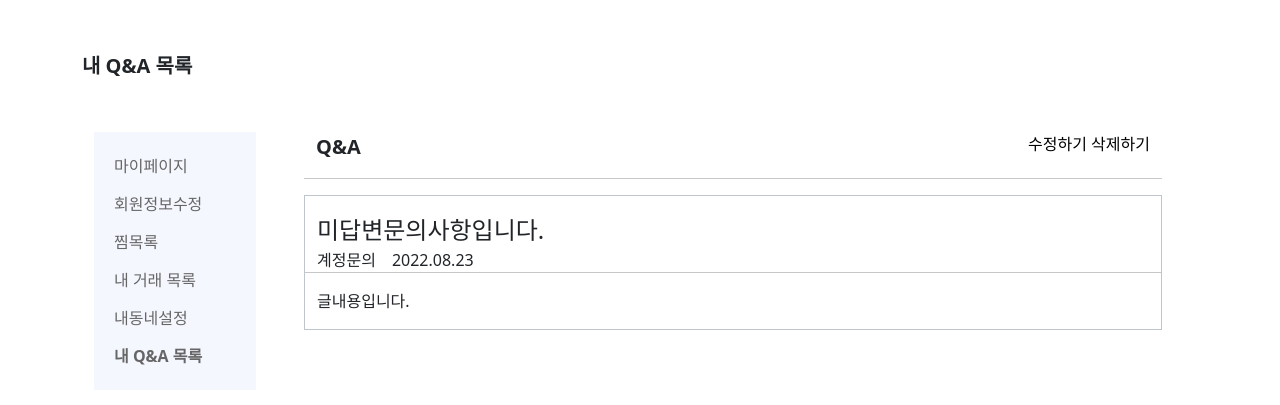
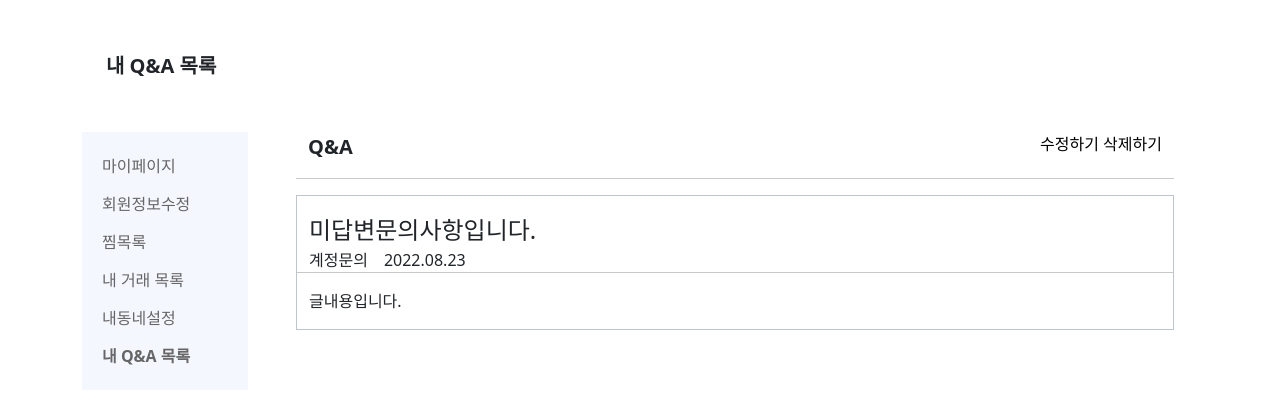
Before and after one commit to mango7431/children, a Java web app: template finalProject/src/main/webapp/WEB-INF/views/qna/qSelectOne.jsp in a window 1280 px wide. Shown: the part 73-478 px from the top of the page. Run offline with Tomcat 11, a stand-in JSP engine, Linux system fonts and the light colour scheme; the template is opened without the code that fills it, so the values that code supplies are empty.

Commit message:
Design: 마이페이지 - 서브메뉴 수정
- 여백 및 마진 수정

```diff
--- a/finalProject/src/main/webapp/WEB-INF/views/qna/qSelectAll.jsp
+++ b/finalProject/src/main/webapp/WEB-INF/views/qna/qSelectAll.jsp
@@ -124,10 +124,9 @@
 
 	<div class="container">
 		<div class="breadcrumb fs-5 fw-bold px-4">내 Q&A 목록</div>
- 		<div class="container my-3">
-	 		<div class="row">
+	 		<div class="row my-3">
 	     	<div class="col-md-3 col-lg-2">
-			    <ul class="mypage-floating-menu">
+			    <ul class="mypage-floating-menu px-0">
 			    	<li><a href="#">마이페이지</a></li>
 			    	<li><a href="#">회원정보수정</a></li>
 			    	<li><a href="#">찜목록</a></li>
@@ -178,7 +177,6 @@
 
 	  		</div>
 	  	</div>
-		</div>
 	</div>
 </body>
 </html>
--- a/finalProject/src/main/webapp/WEB-INF/views/qna/qSelectOne.jsp
+++ b/finalProject/src/main/webapp/WEB-INF/views/qna/qSelectOne.jsp
@@ -27,17 +27,16 @@
 <jsp:include page="../top_menu.jsp"></jsp:include>
 
 	<div class="container">
-		<div class="breadcrumb fs-5 fw-bold">내 Q&A 목록</div>
- 		<div class="container my-3">
-	 		<div class="row">
+		<div class="breadcrumb fs-5 fw-bold px-4">내 Q&A 목록</div>
+	 		<div class="row my-3">
 	     	<div class="col-md-3 col-lg-2">
-			    <ul class="mypage-floating-menu">
+			    <ul class="mypage-floating-menu px-0">
 			    	<li><a href="#">마이페이지</a></li>
 			    	<li><a href="#">회원정보수정</a></li>
 			    	<li><a href="#">찜목록</a></li>
 			    	<li><a href="#">내 거래 목록</a></li>
 			    	<li><a href="#">내동네설정</a></li>
-			    	<li class="fw-bold"><a href="#">내 Q&A 목록</a></li>
+			    	<li class="fw-bold"><a href="q-selectAll.do">내 Q&A 목록</a></li>
 			    </ul>
 	   		</div>
 	   		<div class="col-md-9 col-lg-10 px-5">
--- a/finalProject/src/main/webapp/resources/css/menu.css
+++ b/finalProject/src/main/webapp/resources/css/menu.css
@@ -17,7 +17,6 @@ a:hover {
 	background-color:#F5F7FF;
 	padding-top: 15px;
 	padding-bottom: 15px;
-	padding-left: 20px;
 }
 
 .mypage-floating-menu a {
@@ -31,12 +30,8 @@ a:hover {
 .mypage-floating-menu li {
 	padding-top: 7px;
 	padding-bottom: 7px;
+	padding-left: 20px;
 }
-
-/*.mypage-floating-menu li::before {
-	content: "";
-	border-left: 2px solid #0156FF;
-}*/
 
 .breadcrumb {
 	padding-top: 35px;
```
Also changed, not shown: 1 other file.
